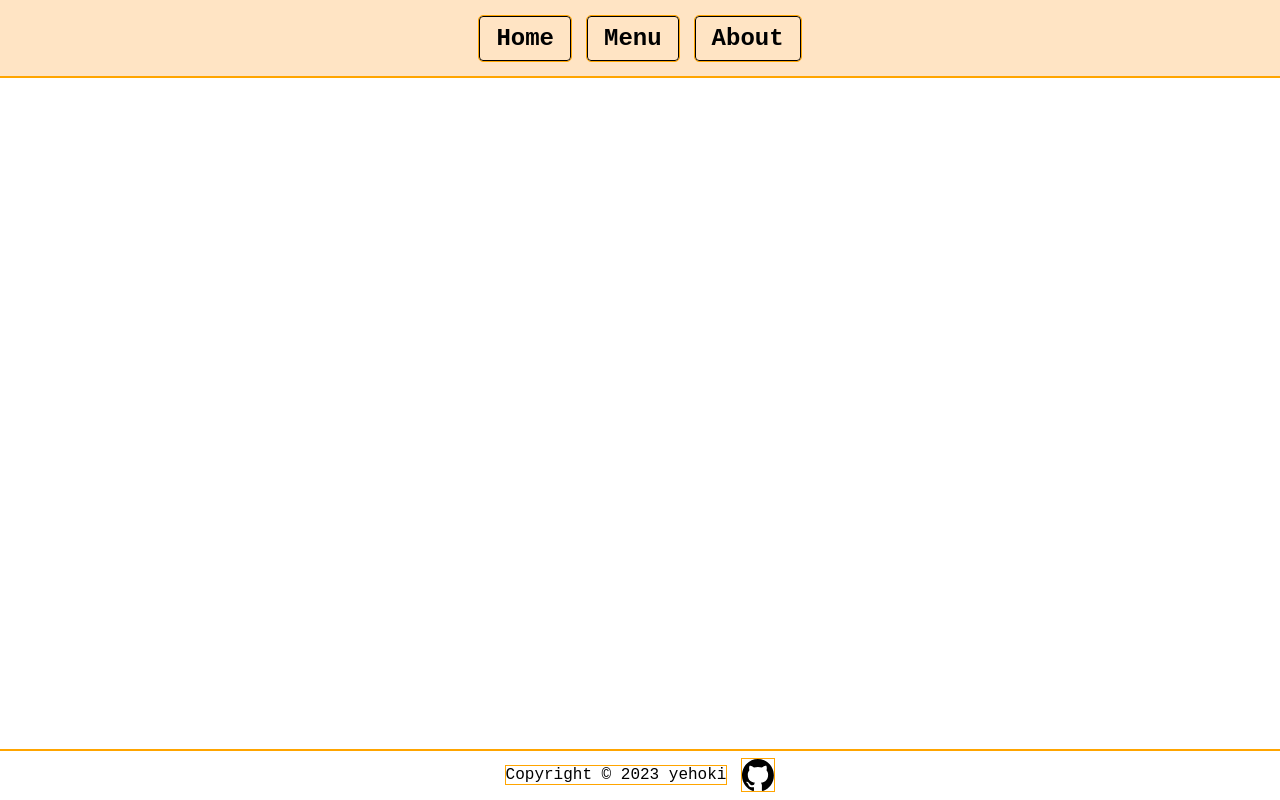
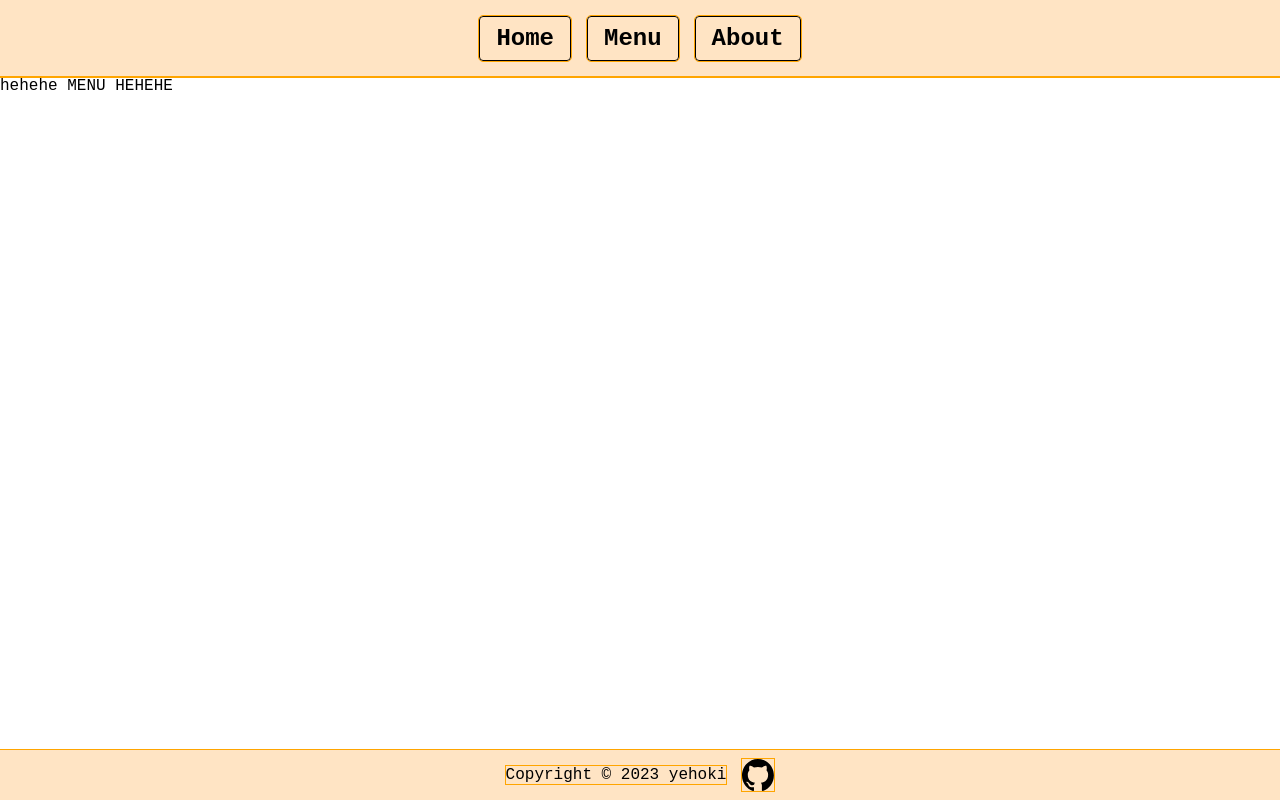
Before and after one commit to yehoki/restaurant-page, a website built with webpack: page dist/index.html in a window 1280 px wide. Both pictures are taken after a click on the button "Menu". Built offline with nearby package versions, Linux system fonts and the light colour scheme.

Commit message:
Finish switching pages functionality

```diff
--- a/src/about.js
+++ b/src/about.js
@@ -1,24 +1,29 @@
-import {makeDOM, removeDOM} from './index.js';
+// import {makeDOM, removeDOM} from './index.js';
 
 
 /*----------------------------------------------------
                 About page factory
 ----------------------------------------------------*/
 
+// const makeAboutPage = () => {
+//     const main = document.createElement('main');
+//     main.innerHTML = 'About Page';
+//     return main;
+// }
+
+// const onAboutClick = () => {
+//     removeDOM();
+//     makeDOM(makeAboutPage());
+// }
+
 const makeAboutPage = () => {
     const main = document.createElement('main');
     main.innerHTML = 'About Page';
+    main.textContent = 'hehehe'
     return main;
 }
 
 
-
-const onAboutClick = () => {
-    removeDOM();
-    makeDOM(makeAboutPage());
+export {
+    makeAboutPage,
 }
-
-
-export {
-    onAboutClick
-}
--- a/src/index.js
+++ b/src/index.js
@@ -1,85 +1,4 @@
 import "./style.css";
-import GithubIcon from "./github-mark.svg";
-import { onAboutClick } from "./about.js";
-/*----------------------------------------------------
-                button factory
-----------------------------------------------------*/
+import { makePage } from "./webpage";
 
-const makeButton = (className, text) => {
-  const btn = document.createElement("button");
-  btn.classList.add(className);
-  btn.innerHTML = text;
-  return btn;
-};
-
-/*----------------------------------------------------
-                header factory
-----------------------------------------------------*/
-
-const makeHeader = () => {
-  const header = document.createElement("header");
-  const buttons = document.createElement("div");
-  const homeButton = makeButton("header-button", "Home");
-  const menuButton = makeButton("header-button", "Menu");
-  const aboutButton = makeButton("header-button", "About");
-  buttons.classList.add("header-buttons");
-  buttons.appendChild(homeButton);
-  buttons.appendChild(menuButton);
-  buttons.appendChild(aboutButton);
-
-  header.appendChild(buttons);
-  return header;
-};
-
-/*----------------------------------------------------
-                Index page factory
-----------------------------------------------------*/
-
-const makeIndexPage = () => {
-    const main = document.createElement('main');
-    return main;
-}
-
-/*----------------------------------------------------
-                footer factory
-----------------------------------------------------*/
-
-const makeFooter = () => {
-  const footer = document.createElement("footer");
-  const footerText = document.createElement("p");
-  const githubLink = document.createElement("a");
-  const githubImage = new Image();
-  githubImage.src = GithubIcon;
-  githubImage.alt = "Github logo";
-  githubImage.classList.add("svg");
-  githubLink.href = "https://github.com/yehoki/";
-  footerText.innerHTML = "Copyright © 2023 yehoki";
-  githubLink.appendChild(githubImage);
-  footer.appendChild(footerText);
-  footer.appendChild(githubLink);
-
-  return footer;
-};
-
-const makeDOM = (mainSection) => {
-  document.body.appendChild(makeHeader());
-  document.body.appendChild(mainSection);
-  document.body.appendChild(makeFooter());
-};
-
-
-const removeDOM = () => {
-    document.body.childNodes.forEach((child) => document.body.removeChild(child));
-}
-
-const onHomeClick = () => {
-    removeDOM();
-    makeDOM(makeIndexPage());
-}
-
-makeDOM(makeIndexPage());
-
-export {
-    makeDOM,
-    removeDOM
-}
+makePage();
--- a/src/menu.js
+++ b/src/menu.js
@@ -0,0 +1,11 @@
+const makeMenuPage = () => {
+    const main = document.createElement('main');
+    main.innerHTML = 'Menu Page';
+    main.textContent = 'hehehe MENU HEHEHE'
+    return main;
+}
+
+
+export {
+    makeMenuPage,
+}
--- a/src/style.css
+++ b/src/style.css
@@ -1,3 +1,7 @@
+:root {
+    --bg-color:
+}
+
 *,
 *::before,
 *::after {
@@ -55,6 +59,7 @@ footer {
     justify-content: center;
     align-items: center;
     bottom: 0;
+    background-color: bisque;
 }
 
 footer > a{
--- /dev/null
+++ b/src/webpage.js
@@ -0,0 +1,117 @@
+import GithubIcon from "./github-mark.svg";
+import { makeAboutPage } from "./about";
+import { makeMenuPage } from "./menu";
+/*----------------------------------------------------
+                button factory
+----------------------------------------------------*/
+
+const makeButton = (className, text) => {
+  const btn = document.createElement("button");
+  btn.classList.add(className);
+  btn.id = text.toLowerCase() + "-" + className;
+  btn.innerHTML = text;
+  return btn;
+};
+
+const resetActiveButton = () => {
+  document.querySelectorAll(".header-button").forEach((btn) => {
+    if (btn.classList.contains("active")) {
+      btn.classList.remove("active");
+    }
+  });
+};
+
+const makeActiveButton = (btn) => {
+  btn.classList.add("active");
+};
+
+const onHeaderButtonClick = (btn) => {
+  resetActiveButton();
+  makeActiveButton(btn);
+};
+
+/*----------------------------------------------------
+                header factory
+----------------------------------------------------*/
+
+const makeHeader = (isHome = true) => {
+  const header = document.createElement("header");
+  const buttons = document.createElement("div");
+  const homeButton = makeButton("header-button", "Home");
+  if (isHome === true) {
+    homeButton.classList.add("active");
+  }
+  homeButton.addEventListener("click", () => {
+    if (homeButton.classList.contains("active")) return;
+    onHeaderButtonClick(homeButton);
+    makePage();
+  });
+
+  const menuButton = makeButton("header-button", "Menu");
+  menuButton.addEventListener("click", () => {
+    if (menuButton.classList.contains("active")) return;
+    onHeaderButtonClick(menuButton);
+    makePage(makeMenuPage());
+  });
+
+  const aboutButton = makeButton("header-button", "About");
+  aboutButton.addEventListener("click", () => {
+    if (aboutButton.classList.contains("active")) return;
+    onHeaderButtonClick(aboutButton);
+    makePage(makeAboutPage());
+  });
+
+
+  buttons.classList.add("header-buttons");
+  buttons.appendChild(homeButton);
+  buttons.appendChild(menuButton);
+  buttons.appendChild(aboutButton);
+  header.appendChild(buttons);
+  return header;
+};
+
+/*----------------------------------------------------
+                footer factory
+----------------------------------------------------*/
+
+const makeFooter = () => {
+  const footer = document.createElement("footer");
+  const footerText = document.createElement("p");
+  const githubLink = document.createElement("a");
+  const githubImage = new Image();
+  githubImage.src = GithubIcon;
+  githubImage.alt = "Github logo";
+  githubImage.classList.add("svg");
+  githubLink.href = "https://github.com/yehoki/";
+  footerText.innerHTML = "Copyright © 2023 yehoki";
+  githubLink.appendChild(githubImage);
+  footer.appendChild(footerText);
+  footer.appendChild(githubLink);
+
+  return footer;
+};
+
+const removeDOM = () => {
+  document.body.childNodes.forEach((child) => document.body.removeChild(child));
+};
+
+function makePage(whichPage = makeHomePage()) {
+  document.body.innerHTML = "";
+  arguments.length === 0
+    ? document.body.appendChild(makeHeader())
+    : document.body.appendChild(makeHeader(false)); // Logic to by default begin with the home button as active
+  document.body.appendChild(whichPage);
+  document.body.appendChild(makeFooter());
+}
+
+/*----------------------------------------------------
+                Index page factory
+----------------------------------------------------*/
+
+const makeHomePage = () => {
+  const main = document.createElement("main");
+  main.innerHTML = "Test Home";
+  return main;
+};
+
+export { removeDOM, makePage };
--- a/webpack.config.js
+++ b/webpack.config.js
@@ -4,10 +4,13 @@ const HtmlWebpackPlugin = require('html-webpack-plugin');
 module.exports = {
   entry: {
     index: './src/index.js',
+    webpage: './src/webpage.js',
+    home: './src/home.js',
     about: './src/about.js',
     menu: './src/menu.js',
   },
   devtool: 'inline-source-map',
+  mode: "development",
   plugins: [
     new HtmlWebpackPlugin({
       title: 'Test'
```
Also changed, not shown: dist/about.bundle.js, dist/home.bundle.js (added), dist/index.bundle.js, dist/index.html, dist/menu.bundle.js, dist/webpage.bundle.js (added), src/home.js (added).
